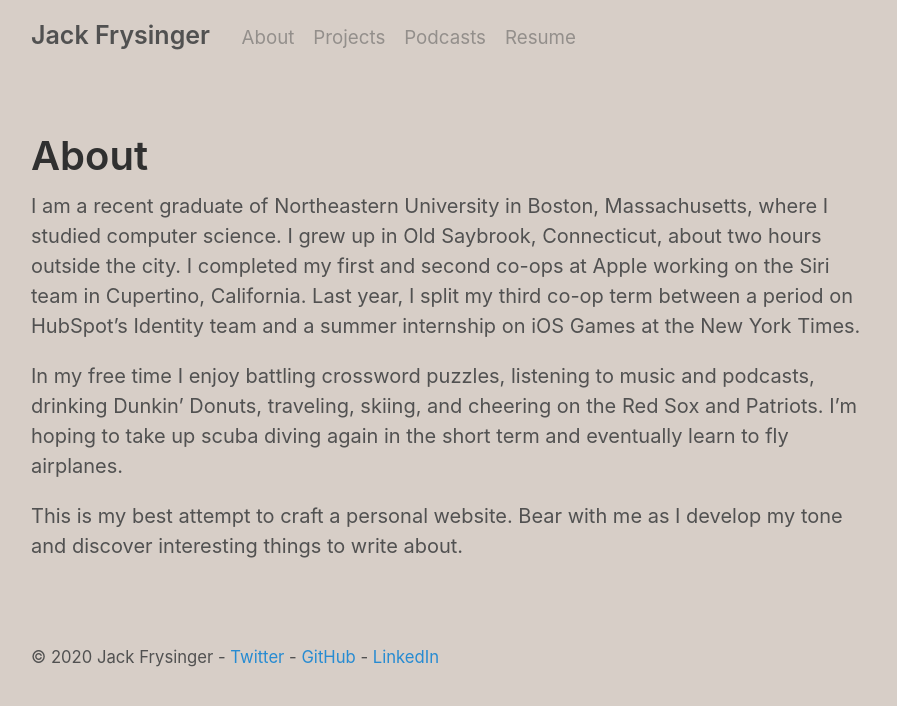
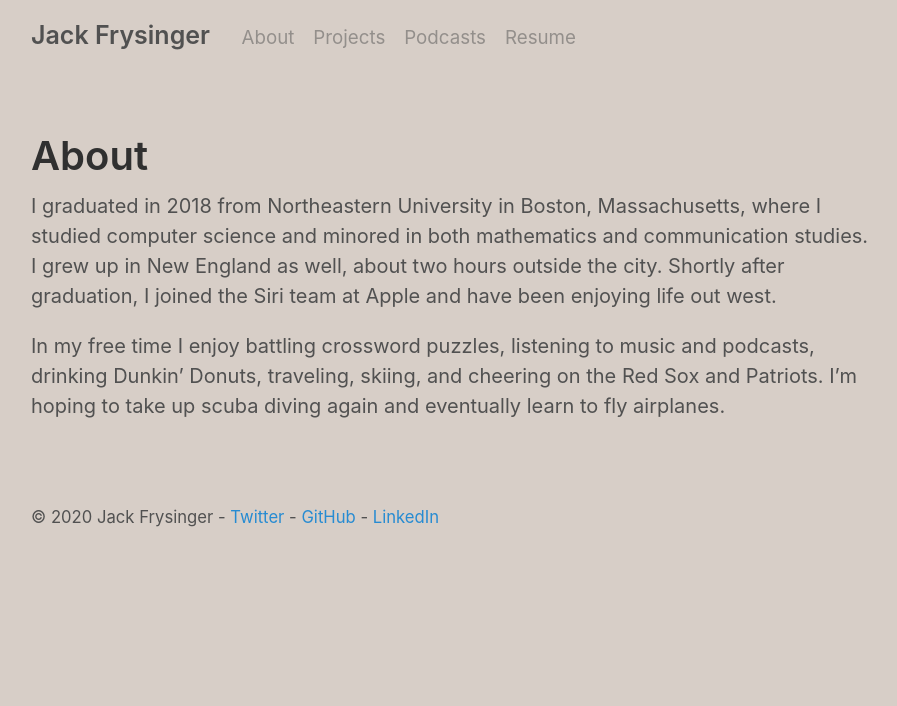
Before and after one commit to jackfrys/jackfrys.github.io, a Jekyll site: the page built from pages/about.md, in a window 1280 px wide. Shown: the top 706 px of the page, without its empty margins (189-1086 px from the left). Built offline with Jekyll 4.4.1, drawn with Linux system fonts in a browser that asks for light colours; comment, search, counter and statistics services are not loaded.

Commit message:
Update about.md

```diff
--- a/pages/about.md
+++ b/pages/about.md
@@ -4,8 +4,6 @@ title: About
 permalink: /about/
 ---
 
-I am a recent graduate of Northeastern University in Boston, Massachusetts, where I studied computer science. I grew up in Old Saybrook, Connecticut, about two hours outside the city. I completed my first and second co-ops at Apple working on the Siri team in Cupertino, California. Last year, I split my third co-op term between a period on HubSpot's Identity team and a summer internship on iOS Games at the New York Times.
+I graduated in 2018 from Northeastern University in Boston, Massachusetts, where I studied computer science and minored in both mathematics and communication studies. I grew up in New England as well, about two hours outside the city. Shortly after graduation, I joined the Siri team at Apple and have been enjoying life out west.
 
-In my free time I enjoy battling crossword puzzles, listening to music and podcasts, drinking Dunkin’ Donuts, traveling, skiing, and cheering on the Red Sox and Patriots. I'm hoping to take up scuba diving again in the short term and eventually learn to fly airplanes.
-
-This is my best attempt to craft a personal website. Bear with me as I develop my tone and discover interesting things to write about.
+In my free time I enjoy battling crossword puzzles, listening to music and podcasts, drinking Dunkin’ Donuts, traveling, skiing, and cheering on the Red Sox and Patriots. I'm hoping to take up scuba diving again and eventually learn to fly airplanes.
```
